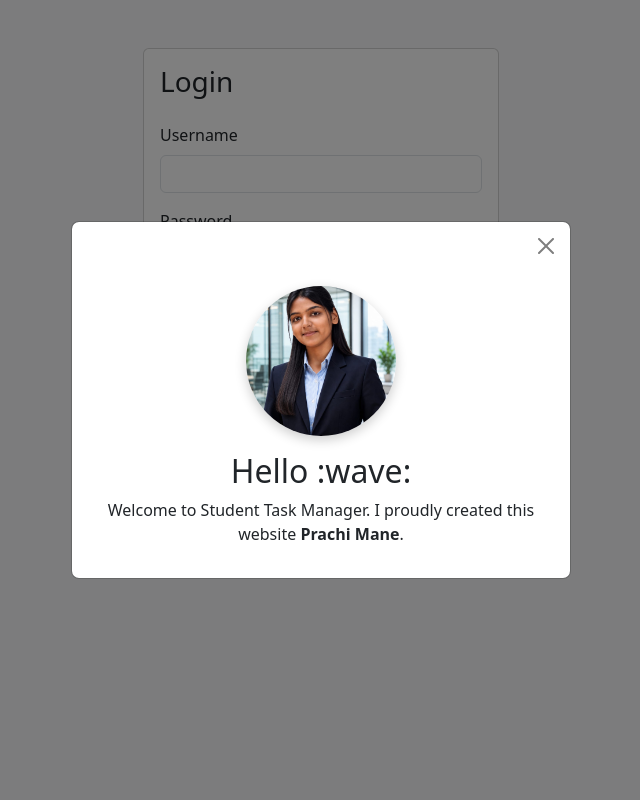
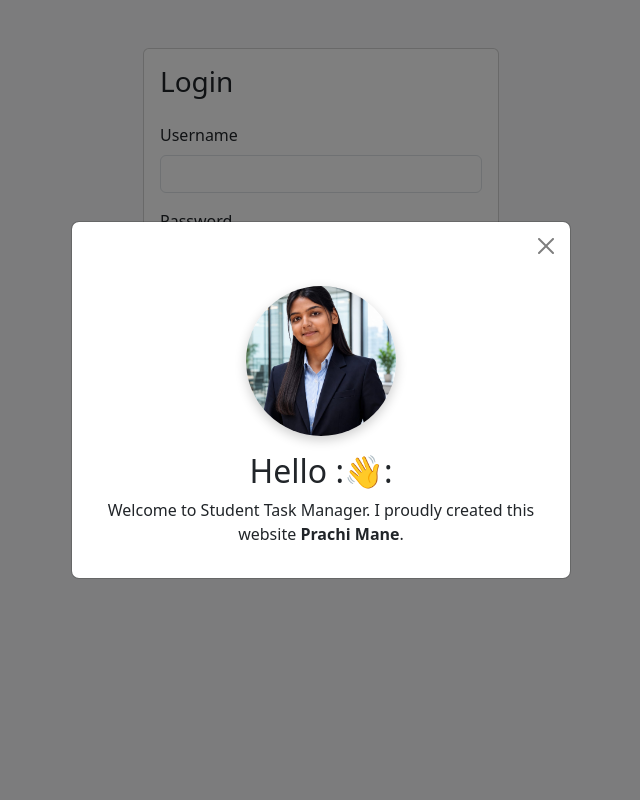
Before and after one commit to maneprachi2007-sudo/StudentTaskManger, a Python web app: template templates/login.html in a window 1280 px wide. Shown: the whole page, without its empty margins (319-959 px from the left). Run offline with Jinja, Linux system fonts and the light colour scheme; the template is opened without the code that fills it, so the values that code supplies are empty.

Commit message:
fix emoji

```diff
--- a/app.py
+++ b/app.py
@@ -48,7 +48,7 @@ def login():
 
             return render_template(
                 'login.html',
-                error='Invalid Username or Password'
+                error='Invalid Username or Password'4
             )
 
     return render_template(
--- a/templates/login.html
+++ b/templates/login.html
@@ -43,7 +43,7 @@
                 <img src="{{ url_for('static', filename='images/profile.jpeg') }}"
                      class="profile-img mb-3">
 
-                <h2>Hello :wave:</h2>
+                <h2>Hello :👋:</h2>
 
                 <p>
                     Welcome to Student Task Manager.
```
